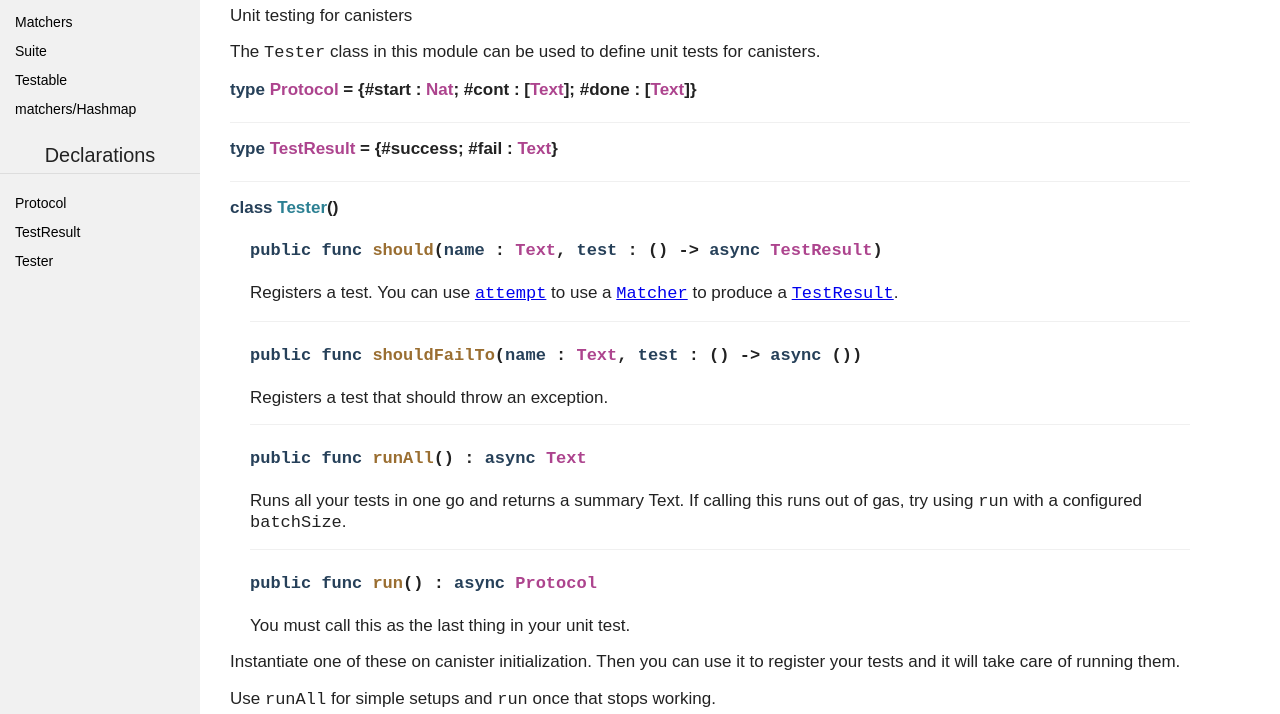
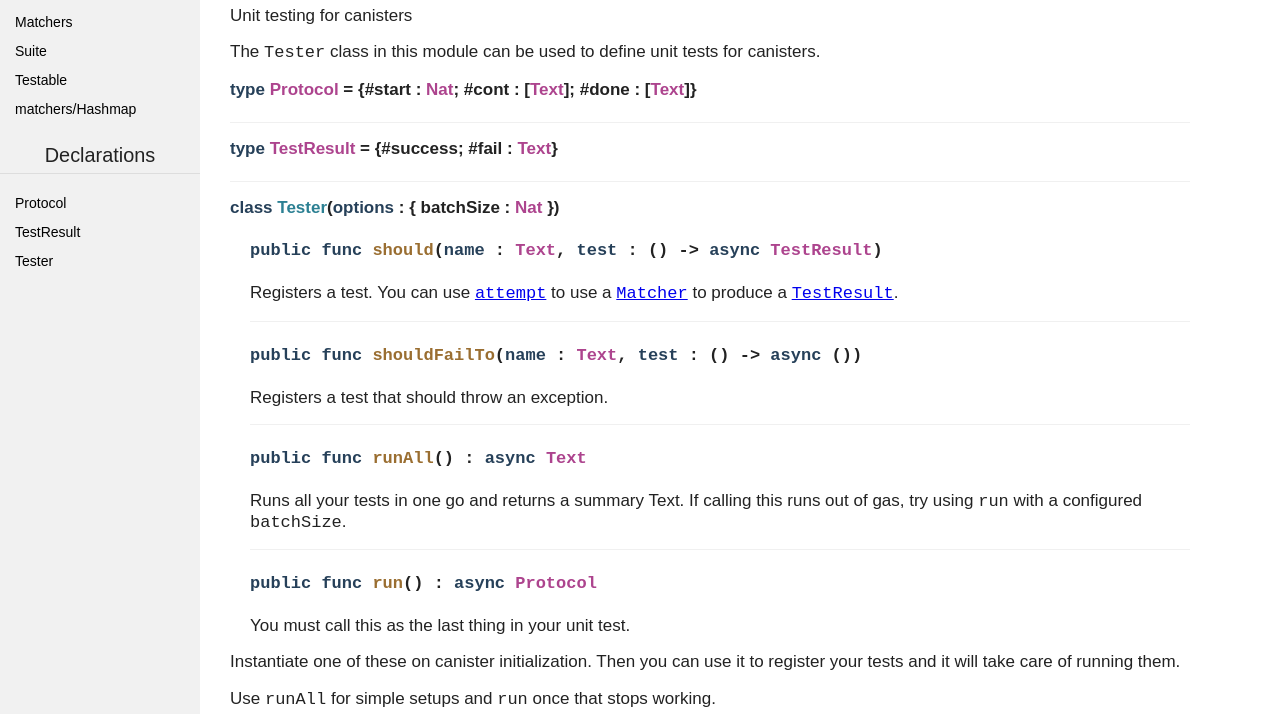
Before and after one commit to kritzcreek/motoko-matchers, a plain HTML site: page Canister.html in a window 1280 px wide. Shown: the part 86-800 px from the top of the page. Drawn offline with Linux system fonts and the light colour scheme.

Commit message:
Deploying to gh-pages from  @ 01f5dd95b94a49ddec0d69642654893e3ec8dd85 🚀

```diff
--- a/Canister.html
+++ b/Canister.html
@@ -1,7 +1,7 @@
 <!DOCTYPE html>
 <html><head title="Doc"><meta charset="UTF-8"/><link href="styles.css" rel="stylesheet"/></head><body><nav class="sidebar"><h3>Modules</h3><ul><li><li><a href="Canister.html">Canister</a></li></li><li><li><a href="Matchers.html">Matchers</a></li></li><li><li><a href="Suite.html">Suite</a></li></li><li><li><a href="Testable.html">Testable</a></li></li><li><li><a href="matchers/Hashmap.html">matchers/Hashmap</a></li></li></ul><h3>Declarations</h3><ul><li><li><a href="#type.Protocol">Protocol</a></li></li><li><li><a href="#type.TestResult">TestResult</a></li></li><li><li><a href="#class.Tester">Tester</a></li></li></ul></nav><div class="documentation"><h1>Canister</h1><p>Unit testing for canisters</p>
 <p>The <code>Tester</code> class in this module can be used to define unit tests for canisters.</p>
-<div class="declaration"><h4 class="type-declaration" id="type.Protocol"><span class="keyword">type </span><span class="type">Protocol</span> = {#start : <span class="type">Nat</span>; #cont : [<span class="type">Text</span>]; #done : [<span class="type">Text</span>]}</h4><p></p></div><div class="declaration"><h4 class="type-declaration" id="type.TestResult"><span class="keyword">type </span><span class="type">TestResult</span> = {#success; #fail : <span class="type">Text</span>}</h4><p></p></div><div class="declaration"><h4 class="class-declaration" id="class.Tester"><span class="keyword">class </span><span class="classname">Tester</span>()</h4><div class="declaration"><h4 class="function" id="value.should"><code><span class="keyword">public func </span><span class="fnname">should</span>(<span class="parameter">name</span> : <span class="type">Text</span>, <span class="parameter">test</span> : () -&gt; <span class="keyword">async </span><span class="type">TestResult</span>)</code></h4><p><p>Registers a test. You can use <a href="Matchers.html/#value.attempt"><code>attempt</code></a>
+<div class="declaration"><h4 class="type-declaration" id="type.Protocol"><span class="keyword">type </span><span class="type">Protocol</span> = {#start : <span class="type">Nat</span>; #cont : [<span class="type">Text</span>]; #done : [<span class="type">Text</span>]}</h4><p></p></div><div class="declaration"><h4 class="type-declaration" id="type.TestResult"><span class="keyword">type </span><span class="type">TestResult</span> = {#success; #fail : <span class="type">Text</span>}</h4><p></p></div><div class="declaration"><h4 class="class-declaration" id="class.Tester"><span class="keyword">class </span><span class="classname">Tester</span>(<span class="parameter">options</span> : { batchSize : <span class="type">Nat</span> })</h4><div class="declaration"><h4 class="function" id="value.should"><code><span class="keyword">public func </span><span class="fnname">should</span>(<span class="parameter">name</span> : <span class="type">Text</span>, <span class="parameter">test</span> : () -&gt; <span class="keyword">async </span><span class="type">TestResult</span>)</code></h4><p><p>Registers a test. You can use <a href="Matchers.html/#value.attempt"><code>attempt</code></a>
 to use a <a href="Matchers.html/#type.Matcher"><code>Matcher</code></a> to produce a
 <a href="#type.TestResult"><code>TestResult</code></a>.</p>
 </p></div><div class="declaration"><h4 class="function" id="value.shouldFailTo"><code><span class="keyword">public func </span><span class="fnname">shouldFailTo</span>(<span class="parameter">name</span> : <span class="type">Text</span>, <span class="parameter">test</span> : () -&gt; <span class="keyword">async </span>())</code></h4><p><p>Registers a test that should throw an exception.</p>
```
